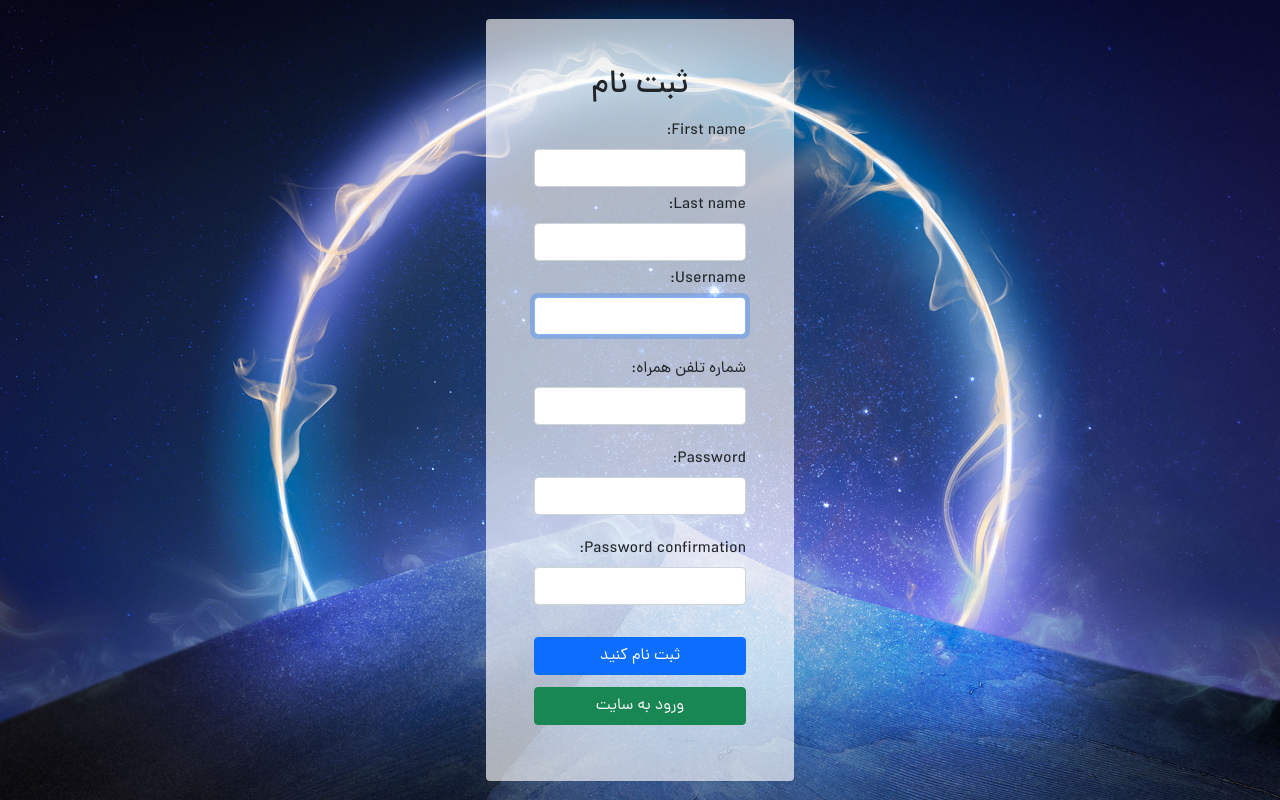
After one commit to realxoman/bachelor-project, a Django app: page /signup/ in a window 1280 px wide. The commit adds this page. Run offline with Django 3.2, Linux system fonts and the light colour scheme; parts of the project's set-up code (start-up, migrations or seed data) failed here and were passed over; some libraries are stand-ins or nearby versions.

Commit message:
v11-15-21-login+register

```diff
--- /dev/null
+++ b/paneluser/forms.py
@@ -0,0 +1,15 @@
+from django import forms
+from django.contrib.auth.forms import UserCreationForm
+from .models import User
+from django.forms import fields
+
+
+class SignUpForm(UserCreationForm):
+    phonenumber = forms.CharField(label="شماره تلفن همراه",help_text="مثلا : 09121234567")
+    def __init__(self, *args, **kwargs):
+        super(SignUpForm, self).__init__(*args, **kwargs)
+        for visible in self.visible_fields():
+            visible.field.widget.attrs['class'] = 'form-control'
+    class Meta:
+        model = User
+        fields = ('first_name', 'last_name', 'username', 'phonenumber' , 'password1' , 'password2')
--- a/paneluser/templates/base.html
+++ b/paneluser/templates/base.html
@@ -1,7 +1,7 @@
 {% load static %}
 
 <!DOCTYPE html>
-<html lang="en">
+<html lang="fa">
 <head>
     <meta charset="UTF-8">
     <meta http-equiv="X-UA-Compatible" content="IE=edge">
@@ -16,7 +16,7 @@
     {% block customstyle %}
     {% endblock %}
 </head>
-<body>
+<body dir="rtl">
     {% block content %}
 
     {% endblock %}
--- /dev/null
+++ b/paneluser/templates/signup.html
@@ -0,0 +1,46 @@
+{% extends 'base.html' %}
+{% load static %}
+{% block title%}
+ثبت نام
+{% endblock %}
+{% block customstyle %}
+<style>
+body{
+    height:100vh;
+    background-image: url("{% static 'image/bg.jpg' %}");
+    background-size:cover;
+    background-repeat:no-repeat;
+    background-position:center;
+}
+.ae-login{
+    animation-name: aelogin-anime;
+    animation-duration: 4s;
+    background:rgba(255,255,255,0.65);
+}
+@keyframes aelogin-anime {
+  from {opacity: 0;}
+  to {opacity: 1;}
+}
+.helptext {
+    display: none;
+}
+label{
+    margin:10px 0;
+}
+</style>
+{% endblock %}
+
+{% block content %}
+<div class="h-100 d-flex align-items-center justify-content-center">
+    <div class="ae-login p-5 d-flex flex-column justify-content-center align-items-center rounded">
+        <h2 class="h2">ثبت نام</h2>
+        <form id="login_form" action="" method="post" class="form-group">
+        {% csrf_token %}
+        {{form}}
+        <button type="submit" class="btn btn-primary mt-3 mb-2 w-100">ثبت نام کنید</button>
+
+        </form>
+        <a href="/" class="btn btn-success text-light mt-1 mb-2 w-100">ورود به سایت</a>
+    </div>
+</div>
+{% endblock %}
--- a/paneluser/urls.py
+++ b/paneluser/urls.py
@@ -1,7 +1,9 @@
 from django.urls import path
-from .views import home
+from .views import login_,logout_,signup
 
 app_name = "paneluser"
 urlpatterns = [
-    path('', home),
+    path('', login_),
+    path('logout/', logout_, name="logout_"),
+    path('signup/', signup, name="signup"),
 ]
--- a/paneluser/views.py
+++ b/paneluser/views.py
@@ -1,7 +1,51 @@
 from django.shortcuts import render
 from .models import User,ticket,orders,payment,packs,ticketpm
+from django.contrib.auth import authenticate, login, logout
+from django.http import HttpResponseRedirect
+from .forms import SignUpForm
 # Create your views here.
 
+def signup(request):
+    payam = "شما در حال ساخت کاربر جدید هستید."
+    if request.user.is_authenticated:
+        return HttpResponseRedirect("/")
+    else:
+        if request.method == 'POST':
+            form = SignUpForm(request.POST)
+            if form.is_valid():
+                user = form.save()
+                user.refresh_from_db()  # load the profile instance created by the signal
+                user.phonenumber = form.cleaned_data.get('phonenumber')
+                user.save()
+                payam = "کاربر ساخته شد."
+                render(request, 'signup.html', {'form': form , 'payam' : payam})
+        else:
+            form = SignUpForm()
+        return render(request, 'signup.html', {'form': form , 'payam' : payam})
 
-def home(request):
-    return render(request, "login.html")
+
+def login_(request):
+    error=False
+    if request.method == 'POST':
+        username = request.POST.get("username")
+        password = request.POST.get("password")
+        user = authenticate(request, username=username, password=password)
+        if user is not None:
+            login(request,user)
+            if request.user.is_staff:
+                return HttpResponseRedirect("/mypanel/")
+            else:
+                return HttpResponseRedirect("/usercp/")
+        elif user is None:
+            return render(request, "login.html")
+    if request.user.is_authenticated:
+        if request.user.is_staff:
+            return HttpResponseRedirect("/mypanel/")
+        else:
+            return HttpResponseRedirect("/usercp/")
+    else:
+        return render(request, "login.html", {"error":error})
+
+def logout_(request):
+    logout(request)
+    return HttpResponseRedirect("/")
```
Also changed, not shown: bachelor_pr/settings.py (+5 -2 lines), paneluser/templates/login.html (+28 -4 lines).
